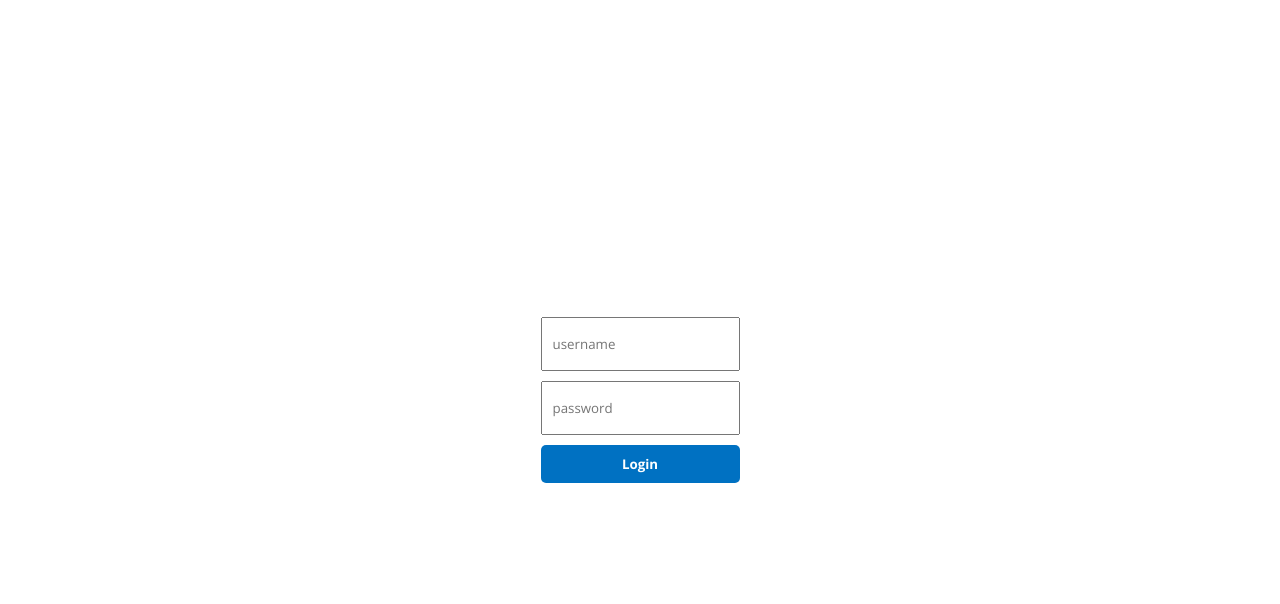
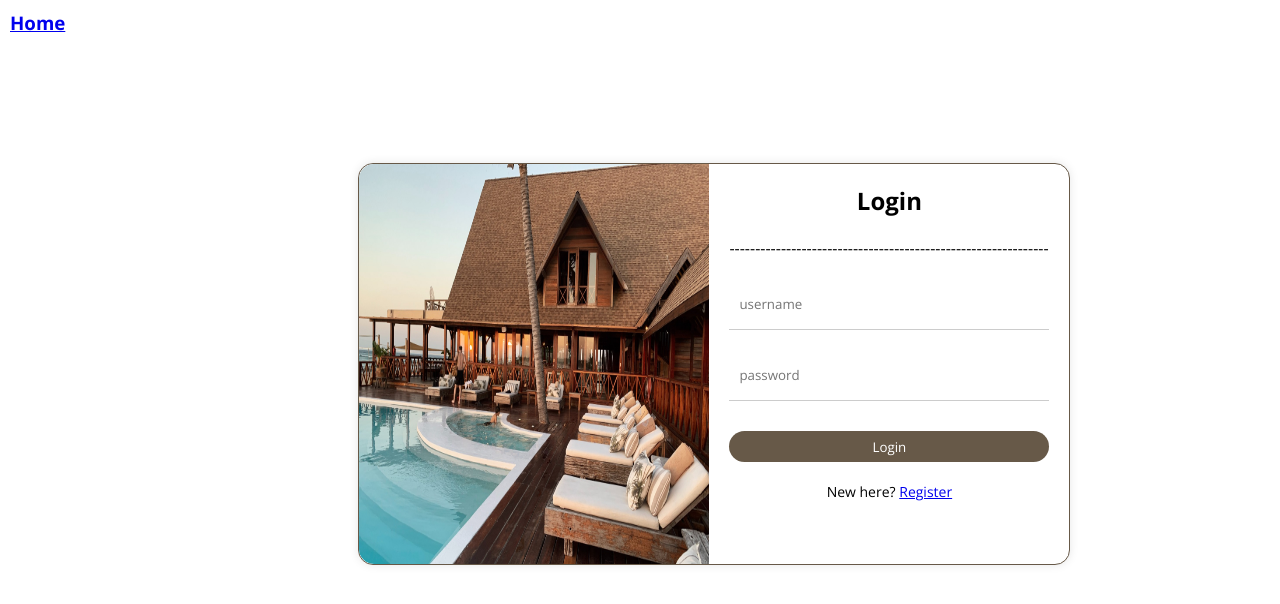
Before and after one commit to pranavdhawan/hotel_frontend, a React (Create React App) app: page /login in a window 1280 px wide. Shown: the top 604 px of the page. Built offline with nearby package versions, Linux system fonts and the light colour scheme.

Commit message:
css changes and login register page add

```diff
--- a/src/components/footer/footer.css
+++ b/src/components/footer/footer.css
@@ -18,6 +18,6 @@
 
 .fListItem{
   margin-bottom: 10px;
-  color: #003580;
+  color: #804a2b;
   cursor: pointer;
 }
--- a/src/components/mailList/mailList.css
+++ b/src/components/mailList/mailList.css
@@ -1,7 +1,8 @@
 .mail{
   width: 100%;
-  margin-top: 50px;
-  background-color: #003580;
+  margin-top: 20px;
+  margin-bottom: 10px;
+  background-color: #7c7061;
   color: white;
   display: flex;
   flex-direction: column;
--- a/src/components/reserve/reserve.css
+++ b/src/components/reserve/reserve.css
@@ -68,7 +68,7 @@
   .rButton {
     border: none;
     padding: 10px 20px;
-    background-color: #0071c2;
+    background-color: #55493c;
     color: white;
     font-weight: bold;
     cursor: pointer;
--- a/src/pages/list/list.css
+++ b/src/pages/list/list.css
@@ -13,7 +13,7 @@
 
 .listSearch {
   flex: 1;
-  background-color: #febb02;
+  background-color: #bfb5a8;
   padding: 10px;
   border-radius: 10px;
   position: sticky;
@@ -70,7 +70,8 @@
 
 .listSearch>button{
   padding: 10px;
-  background-color: #0071c2;
+  background-color: #675948;
+  border-radius: 15px;
   color: white;
   border: none;
   width: 100%;
--- a/src/pages/login/Login.jsx
+++ b/src/pages/login/Login.jsx
@@ -2,42 +2,51 @@ import React from "react";
 import { useContext } from "react";
 import { useState } from "react";
 import { AuthContext } from "../../context/AuthContext";
-import axios from "axios";
-import { useNavigate } from "react-router-dom";
+import { useNavigate, Link } from "react-router-dom"; // Import Link from react-router-dom
 import "./login.css";
 import { api } from "../../lip/fetch-config";
-
+import loginImage from "../../components/images/signupHotel.jpeg"; // Replace with the path to your login image
 
 const Login = () => {
   const [credentials, setCredentials] = useState({
     username: undefined,
-        password: undefined
-    })
+    password: undefined,
+  });
 
-    const navigate = useNavigate()
+  const navigate = useNavigate();
 
   const handleChange = (e) => {
-        setCredentials((prev) => ({...prev, [e.target.id]: e.target.value}))
-    }
+    setCredentials((prev) => ({ ...prev, [e.target.id]: e.target.value }));
+  };
 
   const handleClick = async (e) => {
-        e.preventDefault()
-        dispatch({type: "LOGIN_START"})
+    e.preventDefault();
+    dispatch({ type: "LOGIN_START" });
     try {
-            const res = await api.post("/api/auth/login", credentials)
-            dispatch({type: "LOGIN_SUCCESS", payload: res.data.details})
-            navigate("/")
+      const res = await api.post("/api/auth/login", credentials);
+      dispatch({ type: "LOGIN_SUCCESS", payload: res.data.details });
+      navigate("/");
     } catch (err) {
-            dispatch({type: "LOGIN_FAILURE", payload: err.response.data})
+      dispatch({ type: "LOGIN_FAILURE", payload: err.response.data });
     }
-    }
+  };
 
+  const { loading, error, dispatch } = useContext(AuthContext);
 
-    const {loading, error, dispatch} = useContext(AuthContext)
-
-    return(
+  return (
     <div className="login">
-            <div className="lContainer">
+      <div className="linkHome">
+      <Link to="/">
+      <h3>Home</h3>
+      </Link>
+      </div>
+      <div className="loginContainer">
+        <div className="imageContainer">
+          <img src={loginImage} alt="Login" className="loginImage" />
+        </div>
+        <div className="formContainer">
+          <h2 className="title">Login</h2>
+        --------------------------------------------------------------
           <input
             type="text"
             className="lInput"
@@ -52,13 +61,23 @@ const Login = () => {
             id="password"
             onChange={handleChange}
           />
-                <button className="lButton" onClick={handleClick} disabled={loading}>
+          <button
+            className="lButton"
+            onClick={handleClick}
+            disabled={loading}
+          >
             Login
           </button>
           {error && <span>{error.message}</span>}
+
+          {/* New here? Register link */}
+          <p style={{ textAlign: 'center', marginTop: '10px', fontSize: '14px' }}>
+            New here? <Link to="/register">Register</Link>
+          </p>
         </div>
       </div>
-    )
-}
+    </div>
+  );
+};
 
-export default Login
+export default Login;
--- a/src/pages/login/login.css
+++ b/src/pages/login/login.css
@@ -1,32 +1,76 @@
-.login {
-    height: 100vh;
-    display: flex;
-    align-items: center;
-    justify-content: center;
+body {
+  background-color: #e5f0ef;
+  font-family: 'Poppins', sans-serif;
 }
 
-  .lContainer {
+.loginContainer {
+  display: flex;
+  max-width: 710px;
+  margin-top: 10%;
+  margin-left: 28%;
+  background-color: rgb(255, 255, 255);
+  border: 1px solid #675948;
+  border-radius: 15px;
+  box-shadow: 0px 0px 10px rgba(0, 0, 0, 0.1);
+}
+
+.imageContainer {
+  flex: 1;
+  display: flex;
+  justify-content: center;
+  align-items: center;
+}
+
+.loginImage {
+  width: 1500px;
+  height: 400px;
+  max-width: 350px;
+  border-top-left-radius: 15px;
+  border-bottom-left-radius: 15px;
+}
+
+.title{
+  text-align: center;
+  margin-bottom: 10px;
+}
+
+.formContainer {
+  flex: 1;
+  padding: 20px;
   display: flex;
   flex-direction: column;
   gap: 10px;
 }
 
-  .lInput{
+.lInput {
   height: 30px;
   padding: 10px;
+  margin-top: 10px;
+  border: none;
+  border-bottom: 1px solid #ccc;
+  background: transparent;
 }
 
 .lButton {
   border: none;
-    padding: 10px 20px;
-    background-color: #0071c2;
+  padding: 0.5em 1.2em;
+  background-color: #675948;
   color: white;
-    font-weight: bold;
+  border-radius: 20px;
   cursor: pointer;
-    border-radius: 5px;
+  margin-top: 20px;
 }
 
-  .lButton:disabled{
+.lButton:disabled {
   background-color: #0071c28c;
   cursor: not-allowed;
 }
+
+.lButton:hover {
+  background-color: #524434;
+}
+
+.linkHome {
+  margin-top: 10px;
+  margin-left: 10px;
+}
--- a/src/pages/register/Register.css
+++ b/src/pages/register/Register.css
@@ -1,32 +1,58 @@
-.login {
-    height: 100vh;
-    display: flex;
-    align-items: center;
-    justify-content: center;
+body {
+  background-color: #ffffff;
+  font-family: 'Poppins', sans-serif;
+  margin: 0;
 }
 
-  .lContainer {
+.registerContainer {
+  display: flex;
+  justify-content: center;
+  align-items: center;
+  margin-top: 0em;
+  margin-left: 36em;
+  width: 400px;
+  background-color: rgb(255, 255, 255);
+  border-radius: 15px;
+  border: 1px solid #675948;
+  box-shadow: 0px 0px 10px rgba(0, 0, 0, 0.1);
+}
+
+.formContainer {
+
+  padding: 20px;
   display: flex;
   flex-direction: column;
   gap: 10px;
 }
 
-  .lInput{
+.lInput {
   height: 30px;
   padding: 10px;
+  margin-top: 10px;
+  border: none;
+  border-bottom: 1px solid #ccc;
+  background: transparent;
 }
 
 .lButton {
   border: none;
-    padding: 10px 20px;
-    background-color: #0071c2;
+  padding: 0.5em 1.2em;
+  background-color: #675948;
   color: white;
-    font-weight: bold;
+  border-radius: 20px;
   cursor: pointer;
-    border-radius: 5px;
+  margin-top: 20px;
 }
 
-  .lButton:disabled{
+.lButton:disabled {
   background-color: #0071c28c;
   cursor: not-allowed;
 }
+
+.lButton:hover {
+  background-color: #675948;
+}
+
+.title {
+  text-align: center;
+}
--- a/src/pages/register/Register.jsx
+++ b/src/pages/register/Register.jsx
@@ -2,11 +2,10 @@ import React from "react";
 import { useContext } from "react";
 import { useState } from "react";
 import { AuthContext } from "../../context/AuthContext";
-import axios from "axios";
 import { useNavigate } from "react-router-dom";
 import "./Register.css";
+import { Link } from "react-router-dom";
 import { api } from "../../lip/fetch-config";
-
 
 const Register = () => {
     const [credentials, setCredentials] = useState({
@@ -15,88 +14,100 @@ const Register = () => {
       email: undefined,
       country: undefined,
       city: undefined,
-        phone: undefined
-    })
+      phone: undefined,
+    });
 
-    const navigate = useNavigate()
+    const navigate = useNavigate();
 
     const handleChange = (e) => {
-        setCredentials((prev) => ({...prev, [e.target.id]: e.target.value}))
-    }
+      setCredentials((prev) => ({ ...prev, [e.target.id]: e.target.value }));
+    };
 
     const handleClick = async (e) => {
-        e.preventDefault()
-        dispatch({type: "LOGIN_START"})
+      e.preventDefault();
+      dispatch({ type: "LOGIN_START" });
       try {
-            const res = await api.post("/api/auth/register", credentials)
-            dispatch({type: "LOGIN_SUCCESS", payload: res.data.details})
-            navigate("/")
+        const res = await api.post("/api/auth/register", credentials);
+        dispatch({ type: "LOGIN_SUCCESS", payload: res.data.details });
+        navigate("/login");
+
       } catch (err) {
-            dispatch({type: "LOGIN_FAILURE", payload: err.response.data})
+        dispatch({ type: "LOGIN_FAILURE", payload: err.response.data });
       }
-    }
+    };
 
+    const { loading, error, dispatch } = useContext(AuthContext);
 
-    const {loading, error, dispatch} = useContext(AuthContext)
-
-    return(
-        <div className="login">
-            <div className="lContainer">
+    return (
+      <div className="register">
+        <div className="linkHome">
+      <Link to="/">
+      <h3>Home</h3>
+      </Link>
+      </div>
+        <div className="registerContainer">
+          <div className="formContainer">
+            <h2 className="title">Register</h2>
             <input
               type="text"
               className="lInput"
-                    placeholder="username"
+              placeholder="Username"
               id="username"
               onChange={handleChange}
             />
             <input
               type="password"
               className="lInput"
-                    placeholder="password"
+              placeholder="Password"
               id="password"
               onChange={handleChange}
             />
 
-{/* skafiasjghfjadbfjhadbjsfbaj,hsdbfj,dasbfjnadsfad */}
             <input
               type="text"
               className="lInput"
-                    placeholder="email"
+              placeholder="Email"
               id="email"
               onChange={handleChange}
             />
             <input
               type="text"
               className="lInput"
-                    placeholder="country"
+              placeholder="Country"
               id="country"
               onChange={handleChange}
             />
             <input
               type="text"
               className="lInput"
-                    placeholder="city"
+              placeholder="City"
               id="city"
               onChange={handleChange}
             />
             <input
               type="text"
               className="lInput"
-                    placeholder="phone"
+              placeholder="Phone"
               id="phone"
               onChange={handleChange}
             />
-{/* skafiasjghfjadbfjhadbjsfbaj,hsdbfj,dasbfjnadsfad */}
 
-
-
-                <button className="lButton" onClick={handleClick} disabled={loading}>
+            <button
+              className="lButton"
+              onClick={handleClick}
+              disabled={loading}
+            >
               Register
             </button>
             {error && <span>{error.message}</span>}
+
+            <p style={{ textAlign: "center", marginTop: "10px" }}>
+              Already have an account? <Link to="/login">Sign in</Link>
+            </p>
           </div>
         </div>
-    )
-}
+      </div>
+    );
+  };
 
-export default Register
+  export default Register;
```
Also changed, not shown: src/components/header/header.css (+10 -5 lines), src/components/navbar/navbar.css (+6 -5 lines), src/components/searchItem/searchItem.css (+6 -6 lines), src/pages/hotel/hotel.css (+5 -5 lines), src/components/images/forestroad.jpg (added), src/components/images/signupHotel.jpeg (added). Lines whose indentation alone changed are shown as unchanged.
